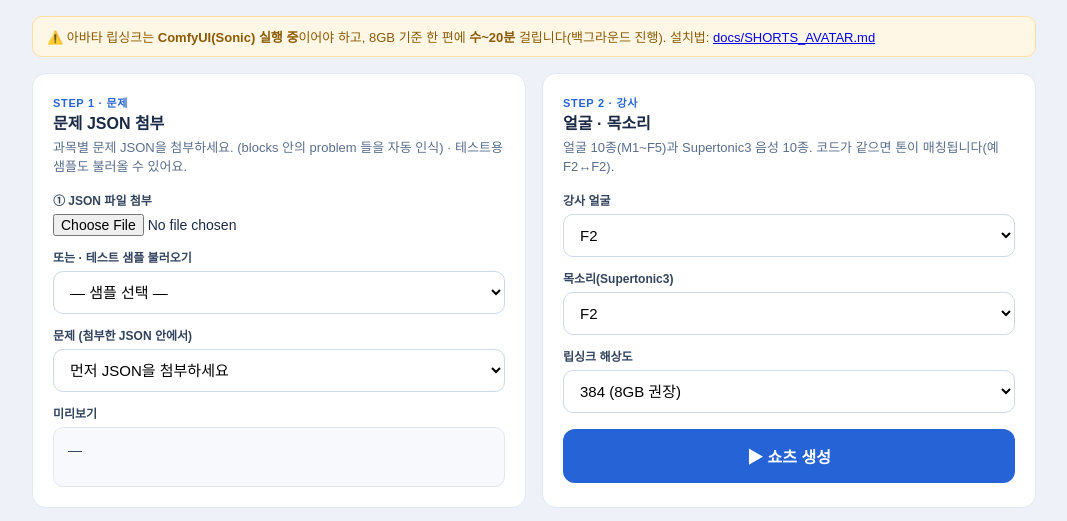
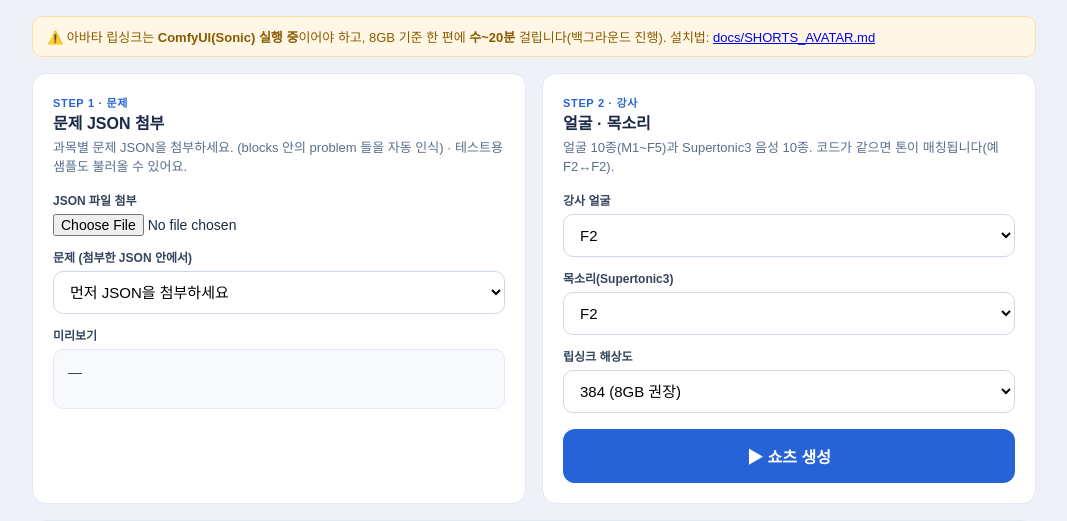
Before and after one commit to leedonwoo2827-ship-it/sqld-shorts-studio, a FastAPI app: page / in a window 1280 px wide. Shown: the part 299-820 px from the top of the page, without its empty margins (106-1173 px from the left). Run offline with FastAPI, Linux system fonts and the light colour scheme.

Commit message:
UI: 테스트 샘플 드롭다운 제거 (JSON 첨부만)
Co-Authored-By: Claude Opus 4.8 <noreply@anthropic.com>

```diff
--- a/app/web/templates/shorts.html
+++ b/app/web/templates/shorts.html
@@ -67,10 +67,8 @@
       <div class="step">STEP 1 · 문제</div>
       <h3>문제 JSON 첨부</h3>
       <div class="desc">과목별 문제 JSON을 첨부하세요. (blocks 안의 problem 들을 자동 인식) · 테스트용 샘플도 불러올 수 있어요.</div>
-      <label>① JSON 파일 첨부</label>
+      <label>JSON 파일 첨부</label>
       <input type="file" id="jsonfile" accept=".json,application/json" style="width:100%;font-size:14px">
-      <label>또는 · 테스트 샘플 불러오기</label>
-      <select id="sample"><option value="">— 샘플 선택 —</option></select>
       <label>문제 (첨부한 JSON 안에서)</label><select id="problem"><option value="">먼저 JSON을 첨부하세요</option></select>
       <label>미리보기</label><div class="qbox" id="qprev">—</div>
     </div>
@@ -107,7 +105,6 @@ async function loadOptions(){
   const o=await (await fetch('/api/mf/shorts/options')).json();
   $('face').innerHTML=o.faces.map(c=>`<option value="${c}" ${c==='F2'?'selected':''}>${c}</option>`).join('');
   $('voice').innerHTML=o.voices.map(c=>`<option value="${c}" ${c==='F2'?'selected':''}>${c}</option>`).join('');
-  $('sample').innerHTML='<option value="">— 샘플 선택 —</option>'+o.samples.map(s=>`<option value="${s}">${s}</option>`).join('');
 }
 loadOptions();
 
@@ -126,11 +123,6 @@ function loadProblems(data, srcName){
 $('jsonfile').addEventListener('change', e=>{
   const f=e.target.files[0]; if(!f) return;
   const r=new FileReader(); r.onload=()=>{ try{ loadProblems(JSON.parse(r.result), f.name); }catch(err){ alert('JSON 파싱 오류: '+err); } }; r.readAsText(f,'utf-8');
-});
-$('sample').addEventListener('change', async e=>{
-  if(!e.target.value) return;
-  const data=await (await fetch('/api/mf/shorts/sample/'+e.target.value)).json();
-  loadProblems(data, e.target.value);
 });
 function showPrev(){const p=PROBS[+$('problem').value]; $('qprev').textContent=p?(p.question+'…'):'—';}
 $('problem').addEventListener('change',showPrev);
```
